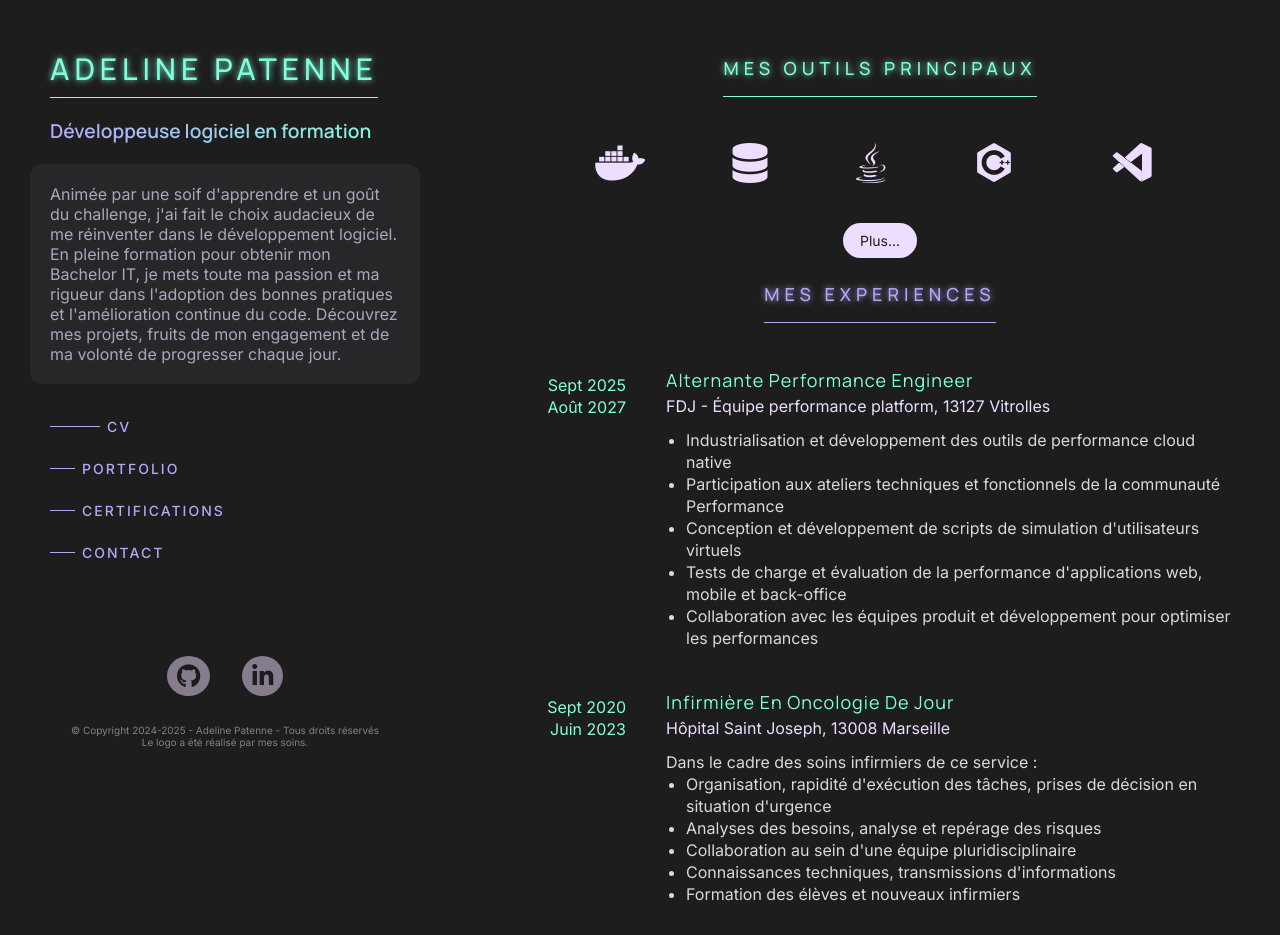
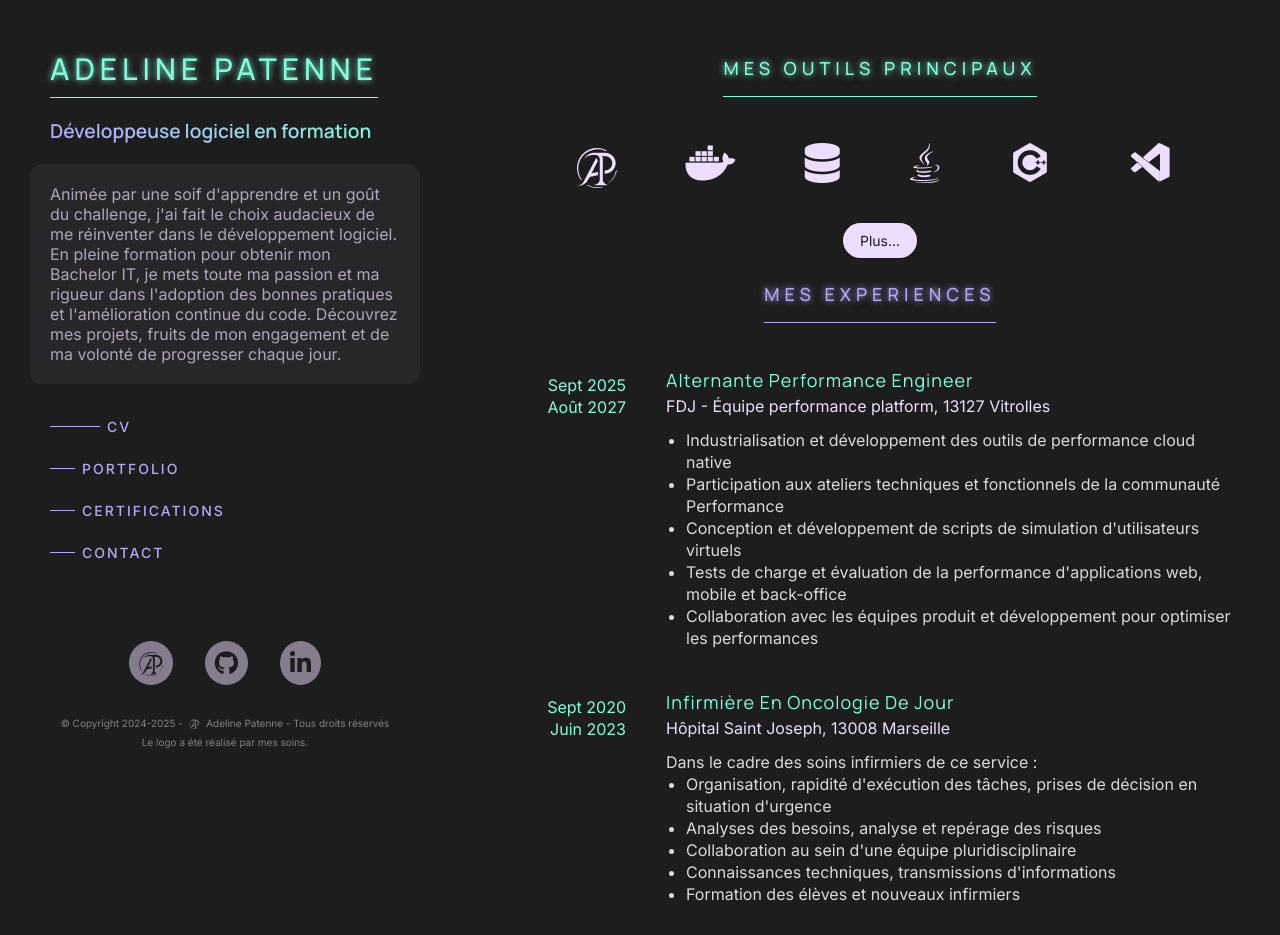
Before and after one commit to AdelinePat/portfolio, a PHP site: page / in a window 1280 px wide. Shown: the top 935 px of the page. Run offline with PHP 8.4, Linux system fonts and the light colour scheme; some libraries are stand-ins or nearby versions.

Commit message:
feat: icon as font added

```diff
--- a/certifications.html
+++ b/certifications.html
@@ -12,7 +12,7 @@
   <body class="grid-container">
     <aside class="container">
       <header>
-        <h1 class="title-secondary ls-5"><i class="icon-ap"></i> Certifications</h1>
+        <h1 class="title-secondary ls-5">Certifications</h1>
         <h3 class="gradient-subtitle">
           Des bases solides acquises grâce à des formations ciblées
         </h3>
--- a/components/footer.html
+++ b/components/footer.html
@@ -1,22 +1,25 @@
 <div class="social">
+  <a href=""><i class="icon-ap" aria-hidden="true"></i></a>
   <a
     rel="noopener"
     href="https://github.com/AdelinePat"
     target="_blank"
     title="Github"
+    aria-label="Github"
   >
-    <i class="fa-brands fa-github"></i>
+    <i class="fa-brands fa-github" aria-hidden="true"></i>
   </a>
   <a
     rel="noopener"
     href="https://www.linkedin.com/in/adeline-patenne/"
     target="_blank"
     title="Linkedin"
+    aria-label="Linkedin"
   >
-    <i class="fa-brands fa-linkedin-in"></i>
+    <i class="fa-brands fa-linkedin-in" aria-hidden="true"></i>
   </a>
 </div>
 <div class="text-hint">
-  <p>© Copyright 2024-2025 - Adeline Patenne - Tous droits réservés</p>
+  <p>© Copyright 2024-2025 - <i class="icon-ap" aria-hidden="true"></i> Adeline Patenne - Tous droits réservés</p>
   <p>Le logo a été réalisé par mes soins.</p>
 </div>
--- a/index.html
+++ b/index.html
@@ -42,31 +42,33 @@
       </footer>
     </aside>
     <main class="container">
+
       <section class="preview">
         <h2 class="title-secondary">Mes outils principaux</h2>
         <ul class="text-primary-lighter ls-2">
+          <li><i class="icon-ap" aria-hidden="true"></i></li>
           <li>
-            <i class="fa-brands fa-docker"></i>
+            <i class="fa-brands fa-docker" aria-hidden="true"></i>
             <span>Docker</span>
           </li>
           <li>
-            <i class="fa-solid fa-database"></i>
+            <i class="fa-solid fa-database" aria-hidden="true"></i>
             <span>SQL</span>
           </li>
           <li>
-            <i class="fa-brands fa-java"></i>
+            <i class="fa-brands fa-java" aria-hidden="true"></i>
             <span>Java</span>
           </li>
           <li>
-            <i class="devicon-cplusplus-plain"></i>
+            <i class="devicon-cplusplus-plain" aria-hidden="true"></i>
             <span>C++</span>
           </li>
           <li>
-            <i class="devicon-vscode-plain"></i>
+            <i class="devicon-vscode-plain" aria-hidden="true"></i>
             <span>VS Code</span>
           </li>
         </ul>
-        <a class="btn-primary-lighter" href="#tools">Plus...</a>
+        <a class="btn-primary-lighter" title="Voir plus de compétences" href="#tools">Plus...</a>
       </section>
       <section class="experiences">
         <h2 class="title-primary">Mes experiences</h2>
--- a/style/css/style.css
+++ b/style/css/style.css
@@ -103,30 +103,24 @@ h3 {
 }
 
 @font-face {
-  font-family: "../../../assets/icomoon.woff";
-  src: url("fonts/icomoon.eot?sqt90s");
-  src: url("fonts/icomoon.eot?sqt90s#iefix") format("embedded-opentype"), url("fonts/icomoon.ttf?sqt90s") format("truetype"), url("fonts/icomoon.woff?sqt90s") format("woff"), url("fonts/icomoon.svg?sqt90s#icomoon") format("svg");
+  font-family: "ap";
+  src: url("../../../assets/ap.woff") format("woff"); /* or .ttf */
   font-weight: normal;
   font-style: normal;
-  font-display: block;
 }
-[class^=icon-], [class*=" icon-"] {
-  /* use !important to prevent issues with browser extensions that change fonts */
-  font-family: "icomoon" !important;
-  speak: never;
-  font-style: normal;
-  font-weight: normal;
-  font-variant: normal;
-  text-transform: none;
-  line-height: 1;
-  /* Better Font Rendering =========== */
-  -webkit-font-smoothing: antialiased;
-  -moz-osx-font-smoothing: grayscale;
+.icon-ap {
+  padding: 0;
+  margin: 0;
+  line-height: 1.1;
 }
 
-.icon-ap:before {
-  content: "\e900";
-  color: #b4a7f7;
+.icon-ap::before {
+  content: "\e900"; /* unicode from the generator */
+  display: inline-block;
+  vertical-align: middle;
+  font-family: "ap";
+  font-style: normal;
+  padding: 1.5% 1% 1.5% 1%;
 }
 
 .preview ul {
--- a/style/scss/base/_icon.scss
+++ b/style/scss/base/_icon.scss
@@ -1,31 +1,21 @@
 @font-face {
-  font-family: '../../../assets/icomoon.woff';
-  src:  url('fonts/icomoon.eot?sqt90s');
-  src:  url('fonts/icomoon.eot?sqt90s#iefix') format('embedded-opentype'),
-    url('fonts/icomoon.ttf?sqt90s') format('truetype'),
-    url('fonts/icomoon.woff?sqt90s') format('woff'),
-    url('fonts/icomoon.svg?sqt90s#icomoon') format('svg');
+  font-family: "ap";
+  src: url("../../../assets/ap.woff") format("woff"); /* or .ttf */
   font-weight: normal;
   font-style: normal;
-  font-display: block;
 }
 
-[class^="icon-"], [class*=" icon-"] {
-  /* use !important to prevent issues with browser extensions that change fonts */
-  font-family: 'icomoon' !important;
-  speak: never;
-  font-style: normal;
-  font-weight: normal;
-  font-variant: normal;
-  text-transform: none;
-  line-height: 1;
-
-  /* Better Font Rendering =========== */
-  -webkit-font-smoothing: antialiased;
-  -moz-osx-font-smoothing: grayscale;
+.icon-ap {
+  padding: 0;
+  margin: 0;
+  line-height: 1.1;
 }
 
-.icon-ap:before {
-  content: "\e900";
-  color: #b4a7f7;
+.icon-ap::before {
+  content: "\e900"; /* unicode from the generator */
+  display: inline-block;
+  vertical-align: middle;
+  font-family: "ap";
+  font-style: normal;
+  padding: 1.5% 1% 1.5% 1%;
 }
```
Also changed, not shown: other parts of index.html (+26 -26 lines), assets/ap.woff (added), 2 other files.
